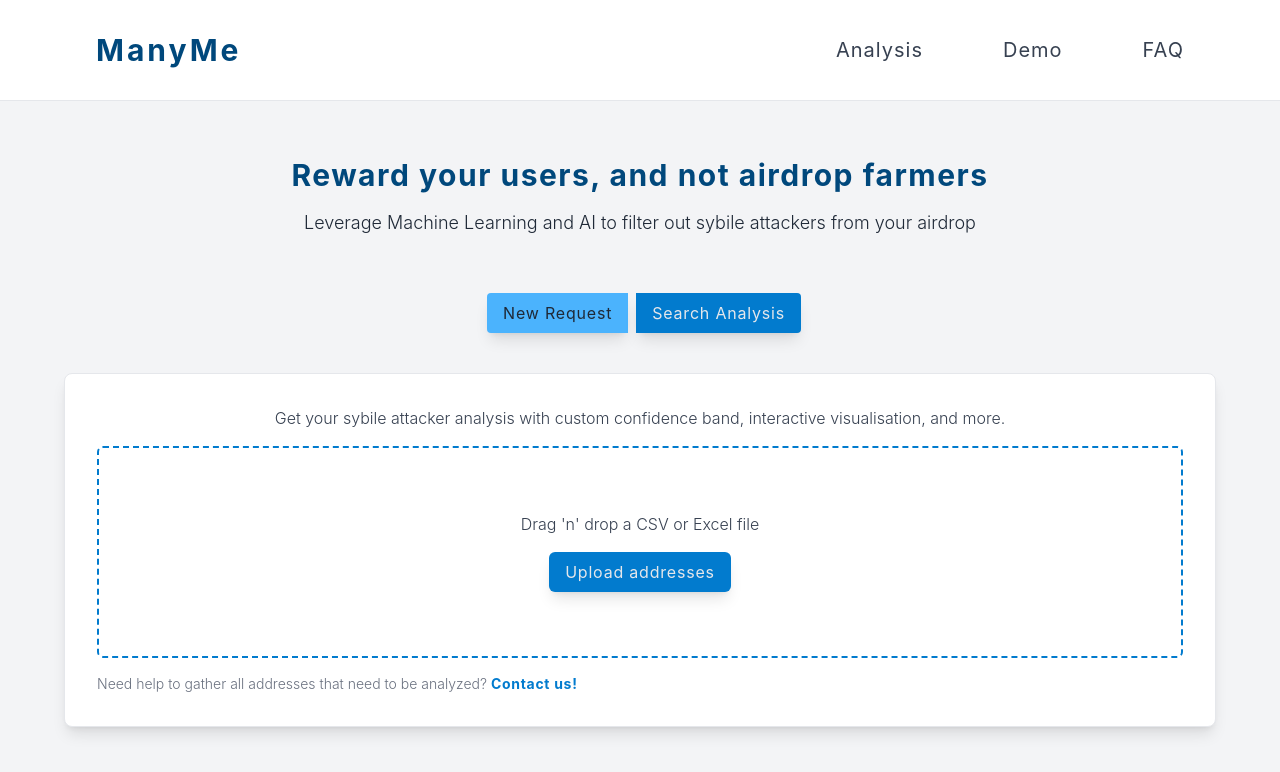
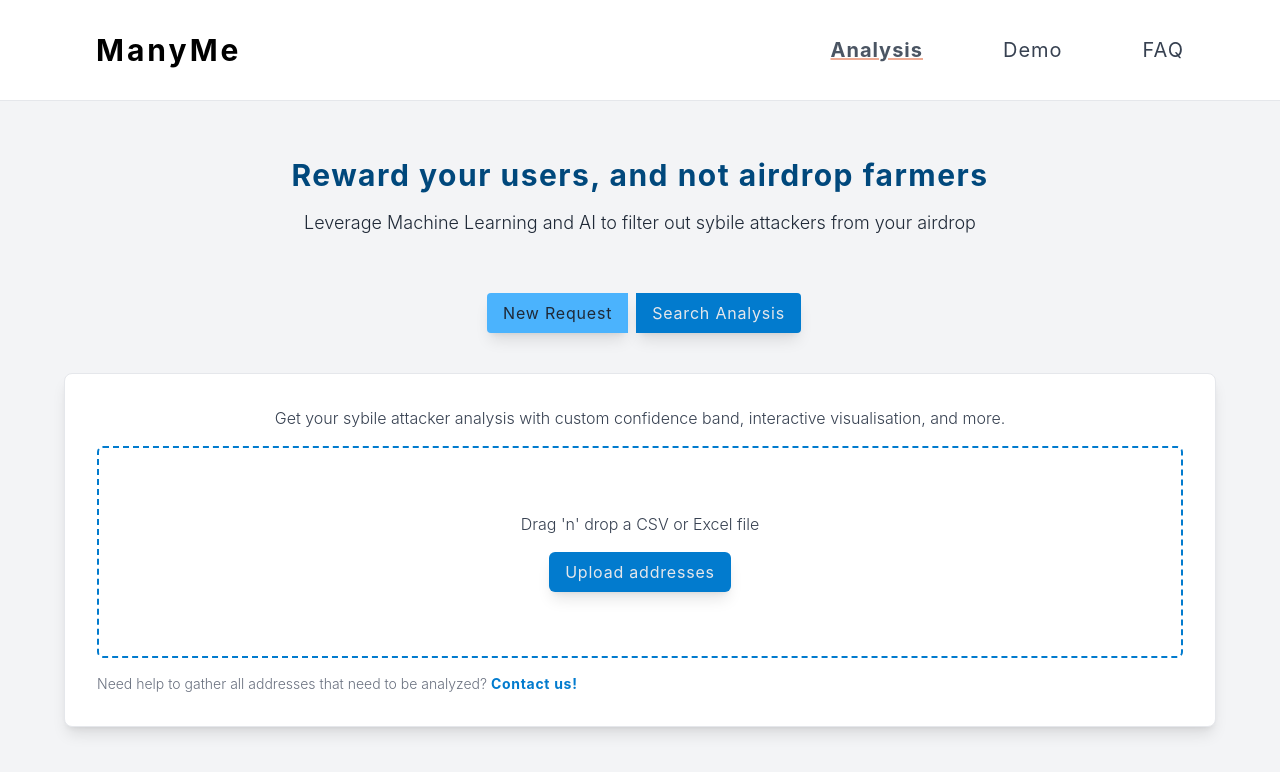
Before and after one commit to muhuuh/sybile, a React (Create React App) app: page / in a window 1280 px wide. Shown: the top 772 px of the page. Built offline with nearby package versions, Linux system fonts and the light colour scheme; no server answers.

Commit message:
tab active also with empty url

```diff
--- a/src/components/Header.js
+++ b/src/components/Header.js
@@ -1,32 +1,34 @@
 import React from "react";
-import { NavLink } from "react-router-dom";
+import { NavLink, useLocation } from "react-router-dom";
 
 const Header = () => {
+  const location = useLocation(); // Get the current location
+  const isAnalysisActive =
+    location.pathname === "/" || location.pathname === "/main";
+
   return (
     <header className="bg-white border-b py-8 flex justify-between items-center px-24 shadow-md">
       <NavLink
         to="/main"
-        className="text-3xl font-bold tracking-widest text-indogoDye"
+        className="text-3xl font-bold tracking-widest text-indigoDye"
       >
         ManyMe
       </NavLink>
       <div className="flex text-gray-600 text-xl justify-center gap-x-20 tracking-wider">
         <NavLink
           to="/main"
-          className={({ isActive }) =>
-            isActive
+          className={`${
+            isAnalysisActive
               ? "underline decoration-salmon font-bold"
-              : "" + " text-gray-700"
-          }
+              : "text-gray-700"
+          }`}
         >
           Analysis
         </NavLink>
         <NavLink
           to="/demo"
           className={({ isActive }) =>
-            isActive
-              ? "underline decoration-salmon font-bold"
-              : "" + " text-gray-700"
+            isActive ? "underline decoration-salmon font-bold" : "text-gray-700"
           }
         >
           Demo
@@ -34,9 +36,7 @@ const Header = () => {
         <NavLink
           to="/faq"
           className={({ isActive }) =>
-            isActive
-              ? "underline decoration-salmon font-bold"
-              : "" + " text-gray-700"
+            isActive ? "underline decoration-salmon font-bold" : "text-gray-700"
           }
         >
           FAQ
```
